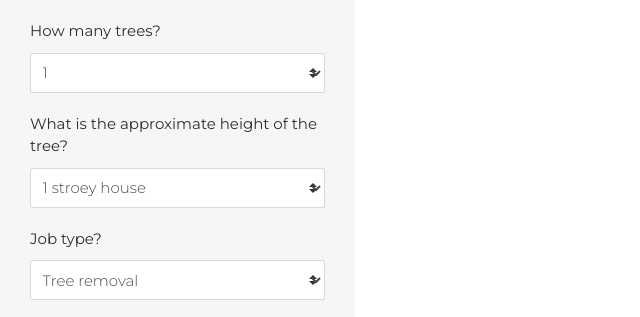
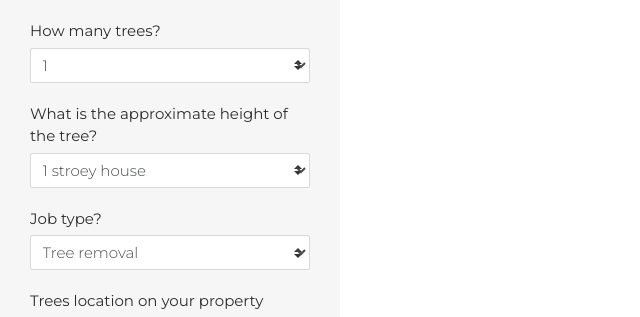
Before and after one commit to ggiv/ggiv.github.io, a plain HTML site: page form_calculator.html in a window 1280 px wide. Shown: the top 317 px of the page, without its empty margins (0-640 px from the left). Drawn offline with nearby package versions, Linux system fonts and the light colour scheme; files whose address does not match are found by name.

Commit message:
Add files via upload

```diff
--- a/assets/css/style.css
+++ b/assets/css/style.css
@@ -59,7 +59,7 @@ label{
 }
 
 .section-form form select {
-    height: 40px;
+    height: 35px;
     width: 380px;
     font-size: 15px;
 }
@@ -71,8 +71,8 @@ label{
     font-size: 17px;
     line-height: 1.5;
     font-weight: 300;
-    width: 355px;
-    max-height: 570px;
+    width: 340px;
+    max-height: 530px;
     left: 0px !important;
     position: fixed;
 }
@@ -89,7 +89,7 @@ label {
     font-size: 16px;
     font-weight: 400;
     line-height: 1.5;
-    margin: 0 0 10px;
+    margin: 0 0 5px;
     font-family: 'Montserrat', sans-serif;
 }
 
```
